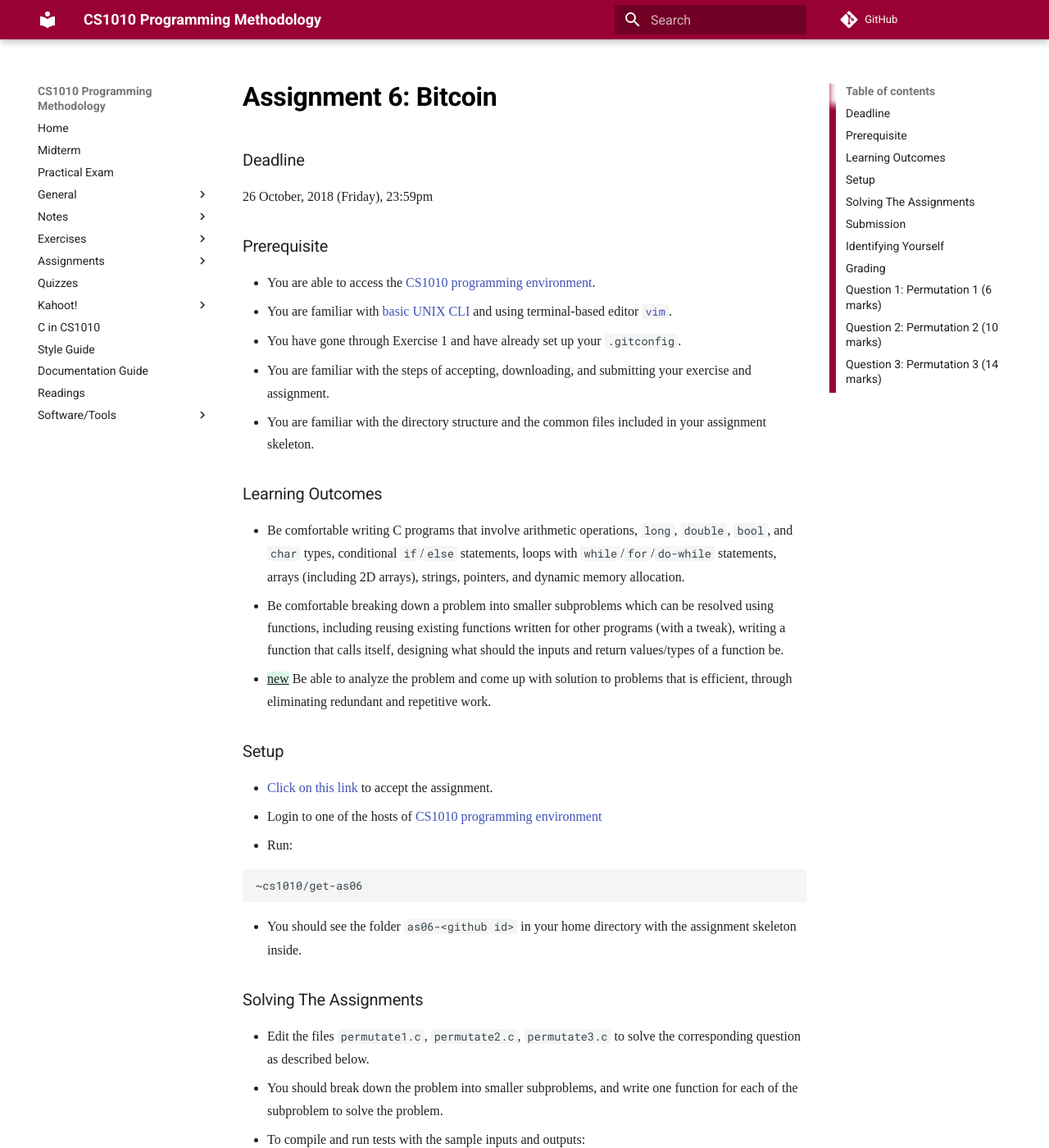
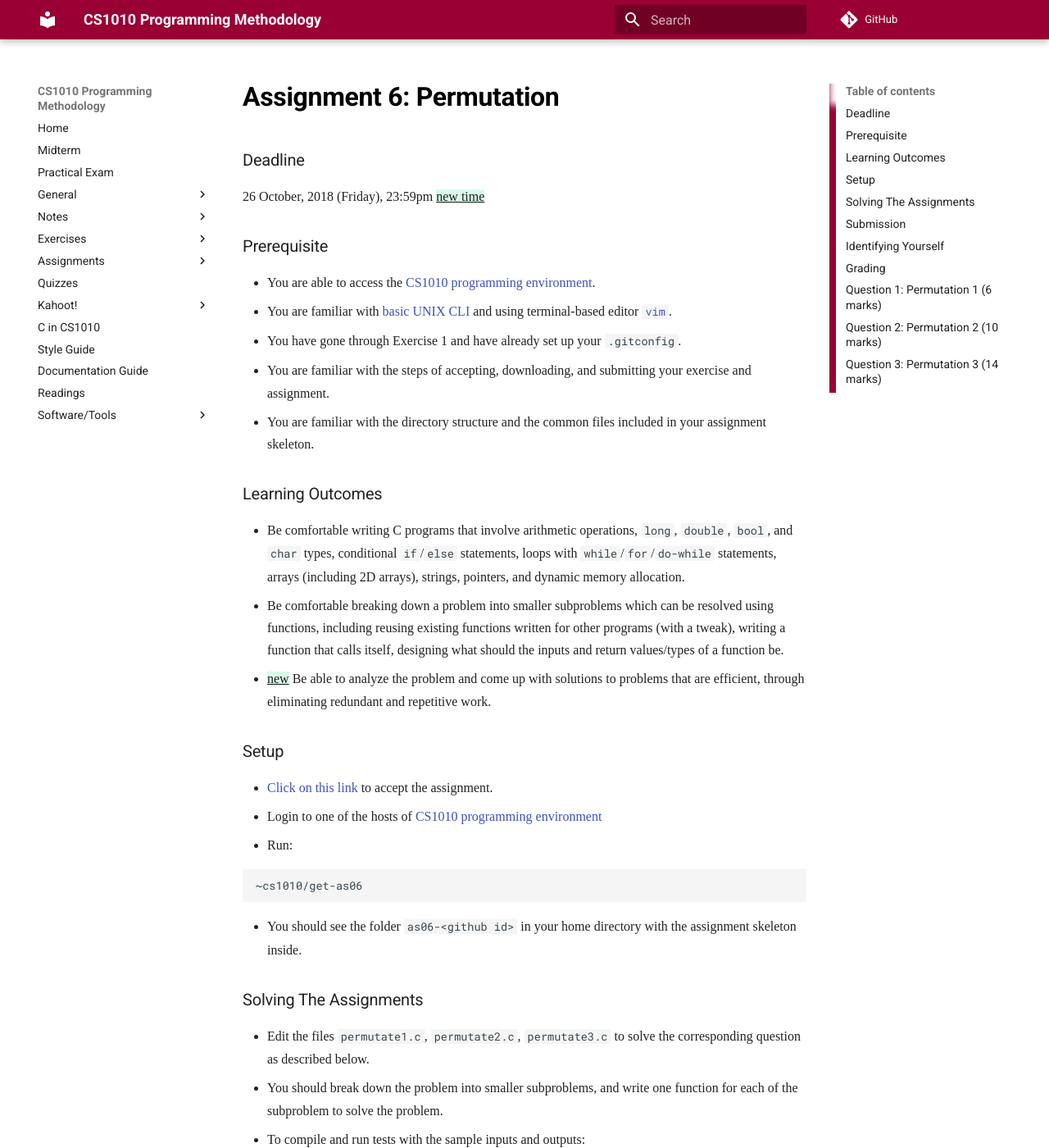
Before and after one commit to LL-Pengfei/CS1010-AY1819S1-Personal, an MkDocs documentation site: the page built from docs/as06.md, in a window 1280 px wide and 1400 px high. Shown: the whole window at 82% size. Built offline with MkDocs 1.6.1 and Material for MkDocs 9.7.7, drawn with Linux system fonts in a browser that asks for light colours; nearby versions of some CDN libraries; some web fonts are replaced; formulas are drawn with MathJax 3; comment, search, counter and statistics services are not loaded; old or Windows-style settings are respelled for this version of MkDocs; some of the changed text lies outside the part shown.

Commit message:
Update as06.md

```diff
--- a/docs/as06.md
+++ b/docs/as06.md
@@ -1,8 +1,8 @@
-# Assignment 6: Bitcoin
+# Assignment 6: Permutation
 
 ### Deadline
 
-26 October, 2018 (Friday), 23:59pm
+26 October, 2018 (Friday), 23:59pm {++new time++}
 
 ### Prerequisite
 
@@ -16,7 +16,7 @@
 
 - Be comfortable writing C programs that involve arithmetic operations, `long`, `double`, `bool`, and `char` types, conditional `if`/`else` statements, loops with `while`/`for`/`do-while` statements, arrays (including 2D arrays), strings, pointers, and dynamic memory allocation.
 - Be comfortable breaking down a problem into smaller subproblems which can be resolved using functions, including reusing existing functions written for other programs (with a tweak), writing a function that calls itself, designing what should the inputs and return values/types of a function be.
-- {++new++} Be able to analyze the problem and come up with solution to problems that is efficient, through eliminating redundant and repetitive work.
+- {++new++} Be able to analyze the problem and come up with solutions to problems that are efficient, through eliminating redundant and repetitive work.
 
 ### Setup
 
@@ -102,7 +102,7 @@ The grading criteria for this question is:
 |Correctness  | 3    |
 |Efficiency   | 1    |
 
-Solution that takes longer than $O(n^2)$ will receive 0 marks for efficiency.  Furthermore, your solution needs to be correct to receive marks for efficiency.
+A solution that takes longer than $O(n^2)$ will receive 0 marks for efficiency.  Furthermore, your solution needs to be correct to receive marks for efficiency.
 
 ## Question 2: Permutation 2 (10 marks)
 
@@ -124,7 +124,7 @@ The grading criteria for this question is:
 |Correctness  | 3    |
 |Efficiency   | 5    |
 
-Solution that takes longer than $O(n)$ will receive 0 marks for efficiency.  Furthermore, your solution needs to be correct to receive marks for efficiency.
+A solution that takes longer than $O(n)$ will receive 0 marks for efficiency.  Furthermore, your solution needs to be correct to receive marks for efficiency.
 
 ## Question 3: Permutation 3 (14 marks)
 
```
Also changed, not shown: other parts of docs/as06.md (+1 -1 lines).
